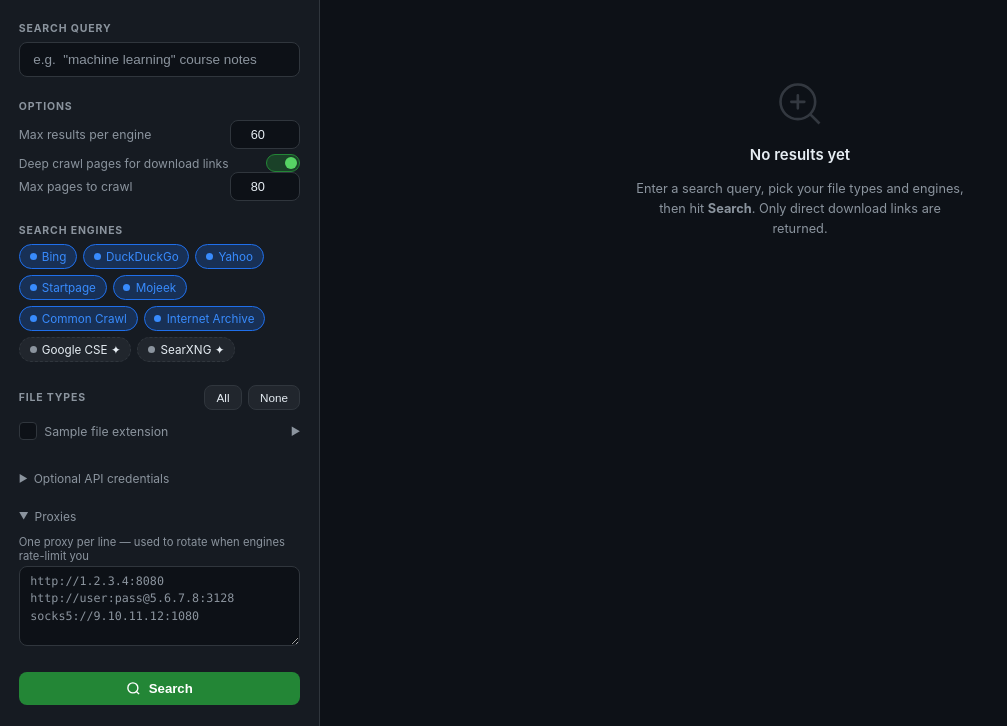
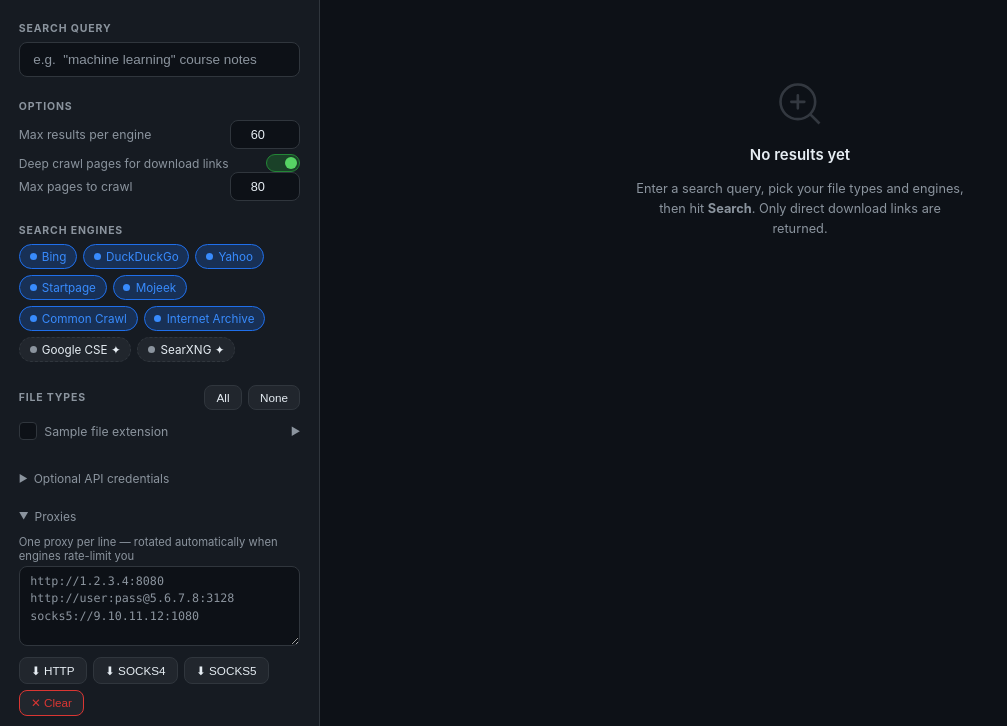
Before and after one commit to evilgenius79/Websearch, a Flask app: template templates/index.html in a window 1280 px wide, after a click on "Proxies". Shown: the part 74-800 px from the top of the page, without its empty margins (0-1007 px from the left). Run offline with Flask 3, Linux system fonts and the light colour scheme; the template is opened without the code that fills it: most values are stand-ins (such as "Sample title", 1, 10 or a date in 2020); some libraries are stand-ins or nearby versions.

Commit message:
Add auto-fetch of public proxy lists from TheSpeedX/SOCKS-List
- New /fetch-proxies?type=http|socks4|socks5 endpoint fetches fresh
  proxy lists from raw.githubusercontent.com/TheSpeedX/SOCKS-List
  server-side (avoids CORS); normalises bare host:port to correct scheme
- Frontend proxy panel gets three fetch buttons (⬇ HTTP, ⬇ SOCKS4,
  ⬇ SOCKS5) that append to the textarea without duplicates, plus a
  Clear button and a status line showing how many were added
- Count badge on the Proxies summary updates after every fetch

https://claude.ai/code/session_01Kmu45xjM2TUfNSbHFbKBY4

```diff
--- a/app.py
+++ b/app.py
@@ -874,6 +874,38 @@ def index():
     return render_template("index.html", file_extensions=FILE_EXTENSIONS)
 
 
+_PROXY_SOURCES = {
+    "http":   "https://raw.githubusercontent.com/TheSpeedX/SOCKS-List/master/http.txt",
+    "socks4": "https://raw.githubusercontent.com/TheSpeedX/SOCKS-List/master/socks4.txt",
+    "socks5": "https://raw.githubusercontent.com/TheSpeedX/SOCKS-List/master/socks5.txt",
+}
+
+
+@app.route("/fetch-proxies")
+def fetch_proxies():
+    """Fetch a fresh proxy list from TheSpeedX/SOCKS-List and return as JSON."""
+    kind = request.args.get("type", "http").lower()
+    if kind not in _PROXY_SOURCES:
+        return jsonify({"error": f"Unknown type '{kind}'. Use: http, socks4, socks5"}), 400
+
+    url = _PROXY_SOURCES[kind]
+    try:
+        r = requests.get(url, timeout=15, headers={"User-Agent": random.choice(USER_AGENTS)})
+        if r.status_code != 200:
+            return jsonify({"error": f"Upstream returned HTTP {r.status_code}"}), 502
+
+        scheme = "socks4://" if kind == "socks4" else ("socks5://" if kind == "socks5" else "http://")
+        proxies = []
+        for line in r.text.splitlines():
+            line = line.strip()
+            if line and not line.startswith("#"):
+                proxies.append(f"{scheme}{line}" if "://" not in line else line)
+
+        return jsonify({"proxies": proxies, "count": len(proxies), "type": kind})
+    except Exception as exc:
+        return jsonify({"error": str(exc)}), 502
+
+
 def _sse(payload: dict) -> str:
     """Format a dict as a single SSE data line."""
     return f"data: {json.dumps(payload)}\n\n"
--- a/templates/index.html
+++ b/templates/index.html
@@ -859,9 +859,16 @@
       <summary>Proxies <span id="proxy-count-badge" style="display:none;margin-left:.4rem;background:rgba(31,111,235,.2);color:var(--blue-h);border:1px solid rgba(31,111,235,.35);border-radius:10px;font-size:.68rem;padding:.05rem .45rem;font-weight:700;"></span></summary>
       <div class="cred-fields">
         <div>
-          <label>One proxy per line — used to rotate when engines rate-limit you</label>
+          <label>One proxy per line — rotated automatically when engines rate-limit you</label>
           <textarea id="proxy-list" placeholder="http://1.2.3.4:8080&#10;http://user:pass@5.6.7.8:3128&#10;socks5://9.10.11.12:1080" oninput="updateProxyBadge()"></textarea>
         </div>
+        <div style="display:flex;gap:.4rem;flex-wrap:wrap;">
+          <button class="btn-sm" onclick="fetchProxies('http')" id="fetch-btn-http">⬇ HTTP</button>
+          <button class="btn-sm" onclick="fetchProxies('socks4')" id="fetch-btn-socks4">⬇ SOCKS4</button>
+          <button class="btn-sm" onclick="fetchProxies('socks5')" id="fetch-btn-socks5">⬇ SOCKS5</button>
+          <button class="btn-sm" style="color:#da3633;border-color:#da3633;" onclick="clearProxies()">✕ Clear</button>
+        </div>
+        <div class="proxy-status" id="proxy-fetch-status" style="display:none;"></div>
         <div class="proxy-status" id="proxy-runtime-status" style="display:none;">
           Proxies: <span class="ps-active" id="ps-active">0</span> active,
           <span class="ps-burned" id="ps-burned">0</span> burned
@@ -1038,7 +1045,7 @@ function clearAllFt() {
   document.querySelectorAll('.ft-group-check').forEach(c => { c.classList.remove('checked'); c.textContent = '☐'; });
 }
 
-/* ── Proxy badge ──────────────────────────────────────────────────────── */
+/* ── Proxy badge & fetch ──────────────────────────────────────────────── */
 function getProxies() {
   return document.getElementById('proxy-list').value
     .split('\n')
@@ -1054,6 +1061,51 @@ function updateProxyBadge() {
     badge.style.display = '';
   } else {
     badge.style.display = 'none';
+  }
+}
+
+function clearProxies() {
+  document.getElementById('proxy-list').value = '';
+  updateProxyBadge();
+  const st = document.getElementById('proxy-fetch-status');
+  st.style.display = 'none';
+}
+
+async function fetchProxies(type) {
+  const btn = document.getElementById(`fetch-btn-${type}`);
+  const st  = document.getElementById('proxy-fetch-status');
+  const orig = btn.textContent;
+  btn.disabled = true;
+  btn.textContent = '…';
+  st.style.display = '';
+  st.style.color = 'var(--muted)';
+  st.textContent  = `Fetching ${type.toUpperCase()} proxy list…`;
+
+  try {
+    const res  = await fetch(`/fetch-proxies?type=${type}`);
+    const data = await res.json();
+    if (!res.ok || data.error) {
+      st.style.color = '#ff7b72';
+      st.textContent = `Error: ${data.error || res.status}`;
+      return;
+    }
+    // Append to existing proxies (deduplicated)
+    const existing = new Set(getProxies());
+    const added = data.proxies.filter(p => !existing.has(p));
+    const textarea = document.getElementById('proxy-list');
+    const current  = textarea.value.trim();
+    textarea.value = current
+      ? current + '\n' + added.join('\n')
+      : added.join('\n');
+    updateProxyBadge();
+    st.style.color = '#56d364';
+    st.textContent = `Added ${added.length} ${type.toUpperCase()} proxies (${data.count} total in list).`;
+  } catch (err) {
+    st.style.color = '#ff7b72';
+    st.textContent = `Network error: ${err.message}`;
+  } finally {
+    btn.disabled = false;
+    btn.textContent = orig;
   }
 }
 
```
